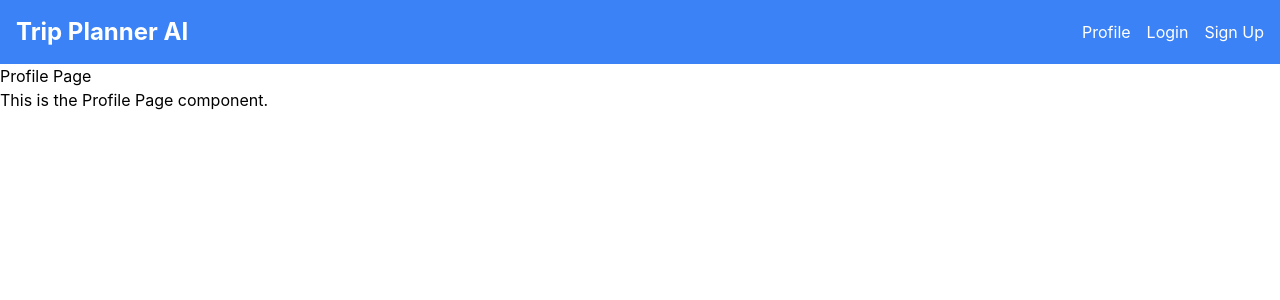
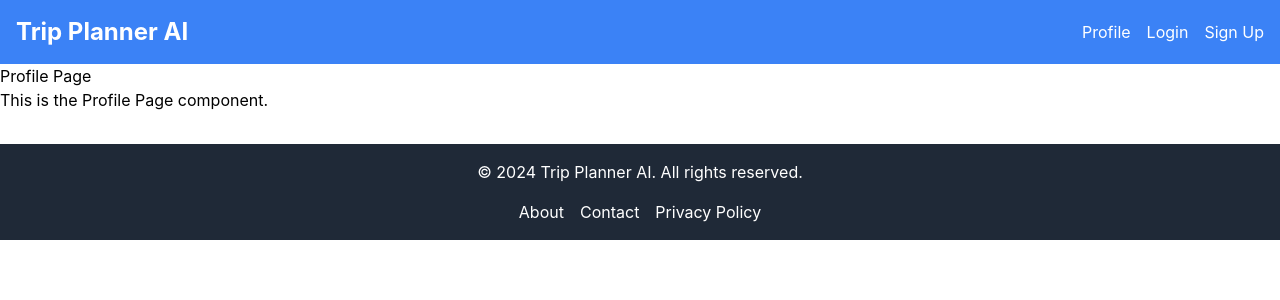
Before and after one commit to Menachem138/-trip-planner-ai-backend-, a React (Create React App) app: page /profile in a window 1280 px wide. Shown: the top 300 px of the page. Built offline with nearby package versions, Linux system fonts and the light colour scheme.

Commit message:
Integrate Footer component and create Footer.js

```diff
--- a/src/App.js
+++ b/src/App.js
@@ -4,6 +4,7 @@ import HomePage from './components/HomePage';
 import TripPage from './components/TripPage';
 import ProfilePage from './components/ProfilePage';
 import Header from './components/Header';
+import Footer from './components/Footer';
 
 function App() {
     return (
@@ -14,6 +15,7 @@ function App() {
                 <Route path="/trip/:id" element={<TripPage />} />
                 <Route path="/profile" element={<ProfilePage />} />
             </Routes>
+            <Footer />
         </Router>
     );
 }
--- /dev/null
+++ b/src/components/Footer.js
@@ -0,0 +1,18 @@
+import React from 'react';
+
+const Footer = () => {
+    return (
+        <footer className="bg-gray-800 text-white p-4 mt-8">
+            <div className="text-center">
+                <p>&copy; 2024 Trip Planner AI. All rights reserved.</p>
+                <nav className="mt-4">
+                    <a href="/about" className="mr-4">About</a>
+                    <a href="/contact" className="mr-4">Contact</a>
+                    <a href="/privacy">Privacy Policy</a>
+                </nav>
+            </div>
+        </footer>
+    );
+};
+
+export default Footer;
```
